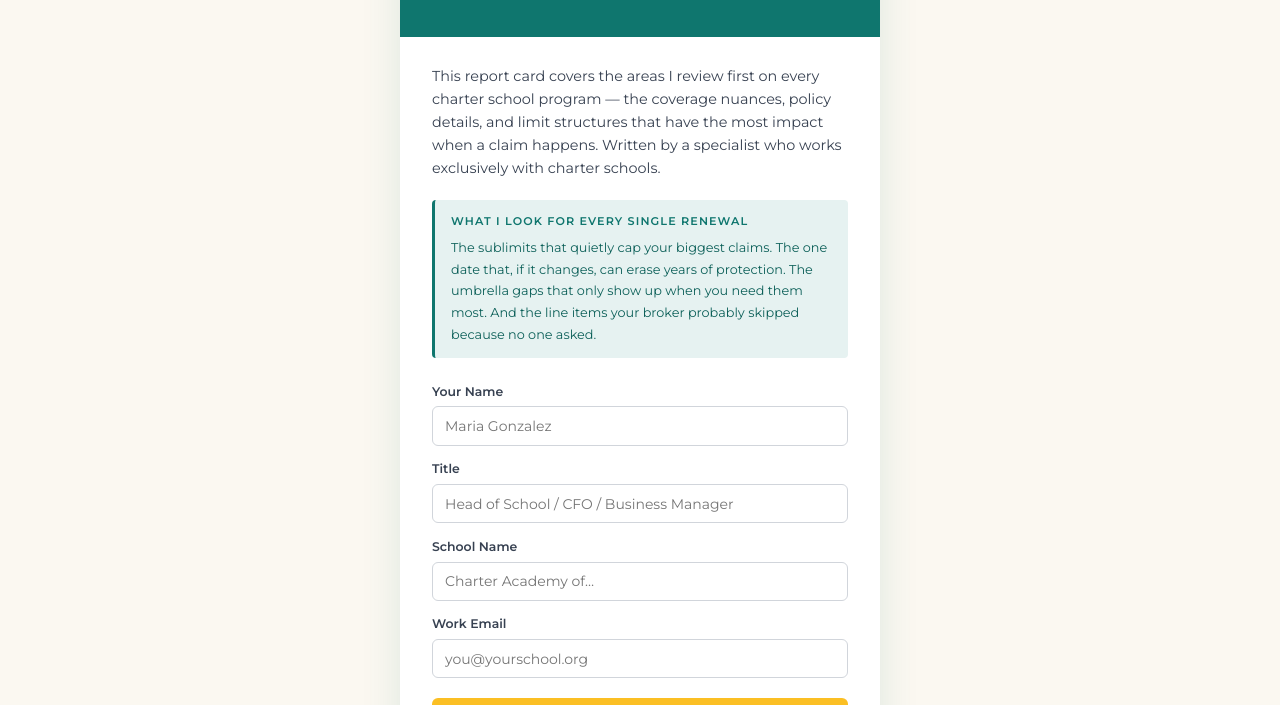
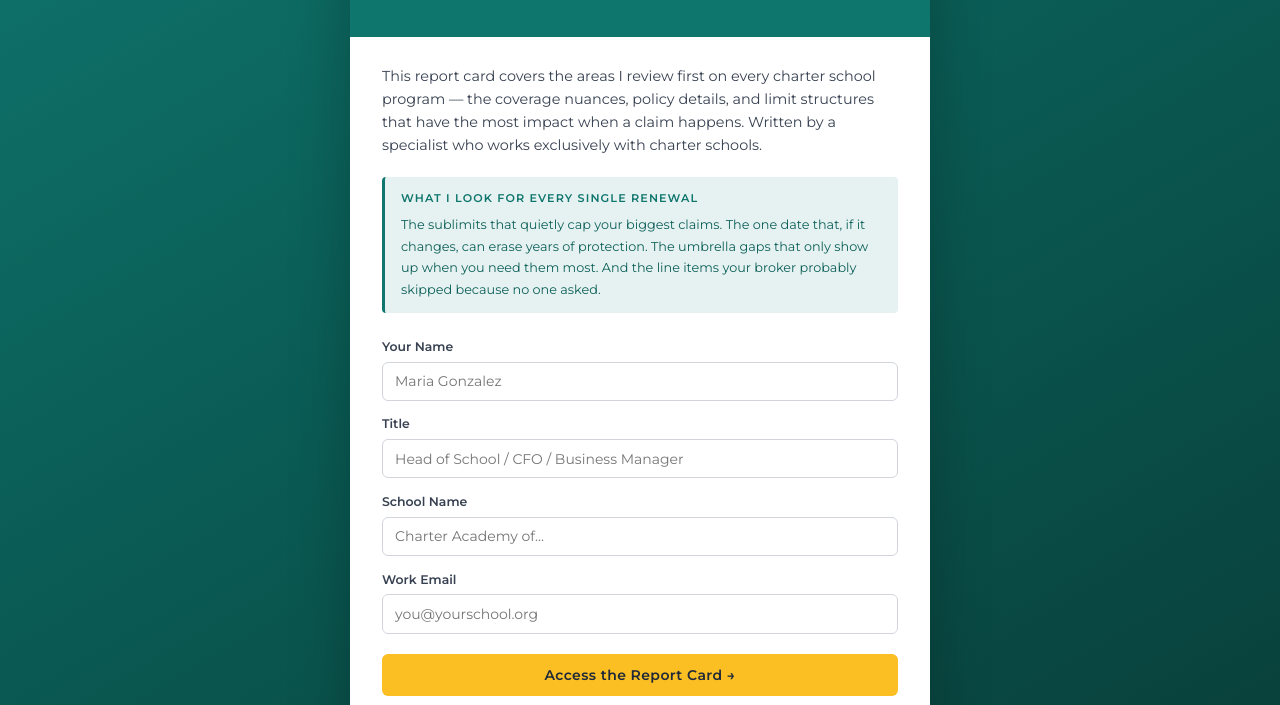
Before and after one commit to ronaldterminator641/charterselect-landing, a website: page renewal-report-card.html in a window 1280 px wide. Shown: the part 203-908 px from the top of the page. Drawn offline with Linux system fonts and the light colour scheme.

Commit message:
Update site

```diff
--- a/renewal-report-card.html
+++ b/renewal-report-card.html
@@ -503,15 +503,15 @@
       display: flex;
       align-items: center;
       justify-content: center;
-      padding: 2rem 1rem;
-      background: var(--bg-cream);
+      padding: 2rem 1.5rem;
+      background: linear-gradient(150deg, var(--cs-teal) 0%, #0a5c55 45%, #093d38 100%);
     }
 
     .gate-card {
       background: white;
-      border-radius: 12px;
-      box-shadow: 0 8px 40px rgba(15,118,110,.12);
-      max-width: 480px;
+      border-radius: 16px;
+      box-shadow: 0 20px 60px rgba(0,0,0,.25);
+      max-width: 580px;
       width: 100%;
       overflow: hidden;
     }
```
